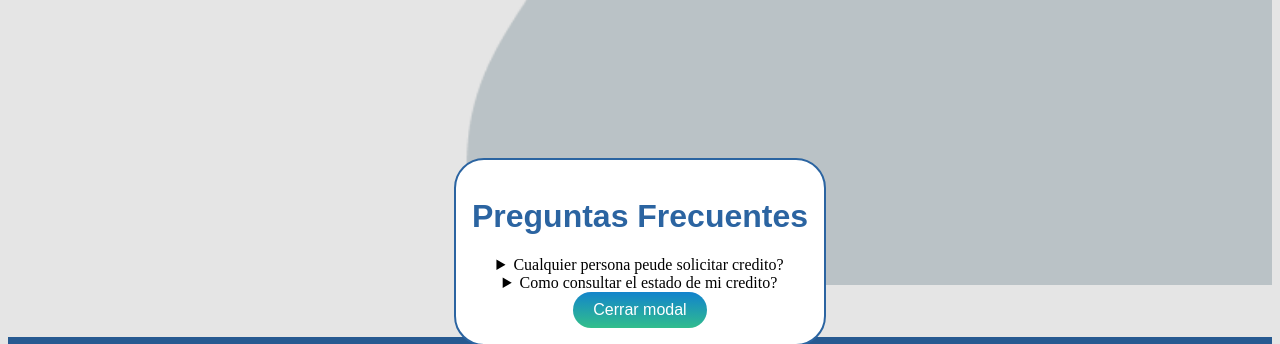
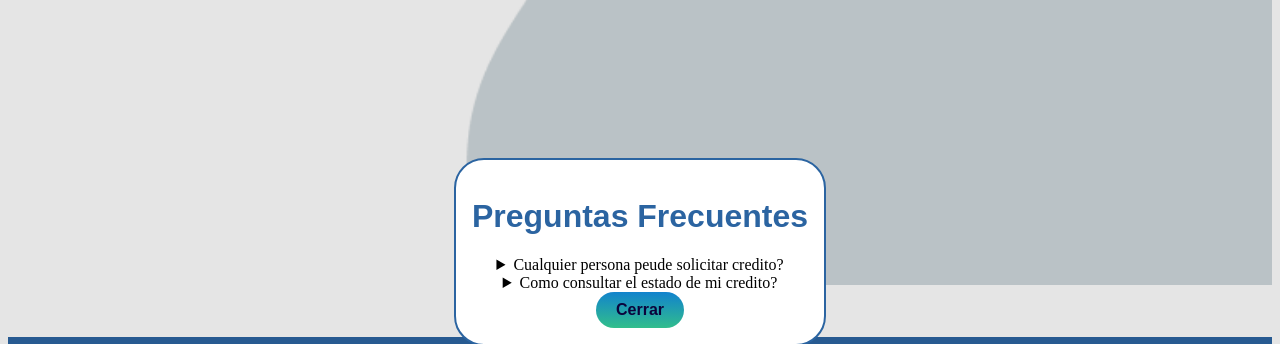
Before and after one commit to rodoamek/creditcol.github.oi, a plain HTML site: page index.html in a window 1280 px wide. Both pictures are taken after a click on the button "Preguntas Frecuentes". Shown: the part 523-867 px from the top of the page. Drawn offline with Linux system fonts and the light colour scheme.

Commit message:
final estilo modal

```diff
--- a/css/styl.css
+++ b/css/styl.css
@@ -106,20 +106,10 @@ footer {
     color: #2B64A1;
     font-family: 'Poppins', sans-serif;
 }
-#faqDialog button {
-    background-color: #2B64A1;
-    color: white;
-}
-
 #terDialog h1 {
     color: #2B64A1;
     font-family: 'Poppins', sans-serif;
 }
-#terDialog button {
-    background-color: #2B64A1;
-    color: white;
-}
-
 #dataDialog h1 {
     color: #2B64A1;
     font-family: 'Poppins', sans-serif;
@@ -165,7 +155,8 @@ footer {
     border-width: 0;
     box-shadow: none;
     box-sizing: border-box;
-    color: #FFFFFF;
+    color: #0b033b;
+    font-weight: 600;
     cursor: pointer;
     display: inline-flex;
     font-family: CircularStd,sans-serif;
@@ -184,7 +175,6 @@ footer {
     vertical-align: top;
     white-space: nowrap;
 }
-
 #faqDialog button {
     align-items: center;
     appearance: none;
@@ -195,7 +185,8 @@ footer {
     border-width: 0;
     box-shadow: none;
     box-sizing: border-box;
-  color: #FFFFFF;
+    color: #0b033b;
+    font-weight: 600;
     cursor: pointer;
     display: inline-flex;
     font-family: CircularStd,sans-serif;
--- a/index.html
+++ b/index.html
@@ -56,7 +56,7 @@
                         <summary>Como consultar el estado de mi credito?</summary>
                         <p>debes dar clic en el enlace Consulta tu estado</p>
                     </details>
-                    <button id="faqClose">Cerrar modal</button>
+                    <button id="faqClose">Cerrar</button>
                 </dialog>
 
                 <ul class="enlace">
@@ -94,14 +94,14 @@
                 <dialog id="terDialog">
                     <h1>Términos y Condiciones</h1>
                     <p>El Aliado será el único responsable y encargado de las reclamaciones por protección al consumidor, efectividad de la garantía, productos defectuosos, cancelaciones y cualquier reclamación que tengas relacionadas con el producto o servicio adquirido. Addi no comparece a ni es parte de tu relación con el Aliado en condición de proveedor de los bienes y servicios que adquieres con este. Por eso, Addi no compartirá responsabilidad con el Aliado en esta materia. Esto no limita nuestra responsabilidad frente a las obligaciones y derechos que surgen exclusivamente de nuestra relación comercial con la emisión de tu crédito.</p>
-                    <button id="terClose">Cerrar modal</button>
+                    <button id="terClose">Cerrar</button>
                 </dialog>
                 <button id="terShow">Términos y Condiciones</button>
                 <br/>
                 <dialog id="dataDialog">
                     <h1>Habeas data</h1>
                     <p>La Ley 1266 de 2008, también conocida como Ley de Habeas Data, se aplica a todos los datos personales financieros, crediticios, comerciales y de servicios registrados en un banco de datos. En este sentido, la aplicación de la Ley 1266 de 2008 está encaminada a regular el uso de esa información y por tanto otro tipo de datos (por ejemplo aquellos mantenidos en un ámbito exclusivamente personal o doméstico o los que se incluyen en una historia clínica) se encuentran excluidos de la aplicación de esta norma.</p>
-                    <button id="dataClose">Cerrar modal</button>
+                    <button id="dataClose">Cerrar</button>
                 </dialog>
 
                 <button id="dataShow">Habeas Data</button>
```
Lines whose indentation alone changed are shown as unchanged.
